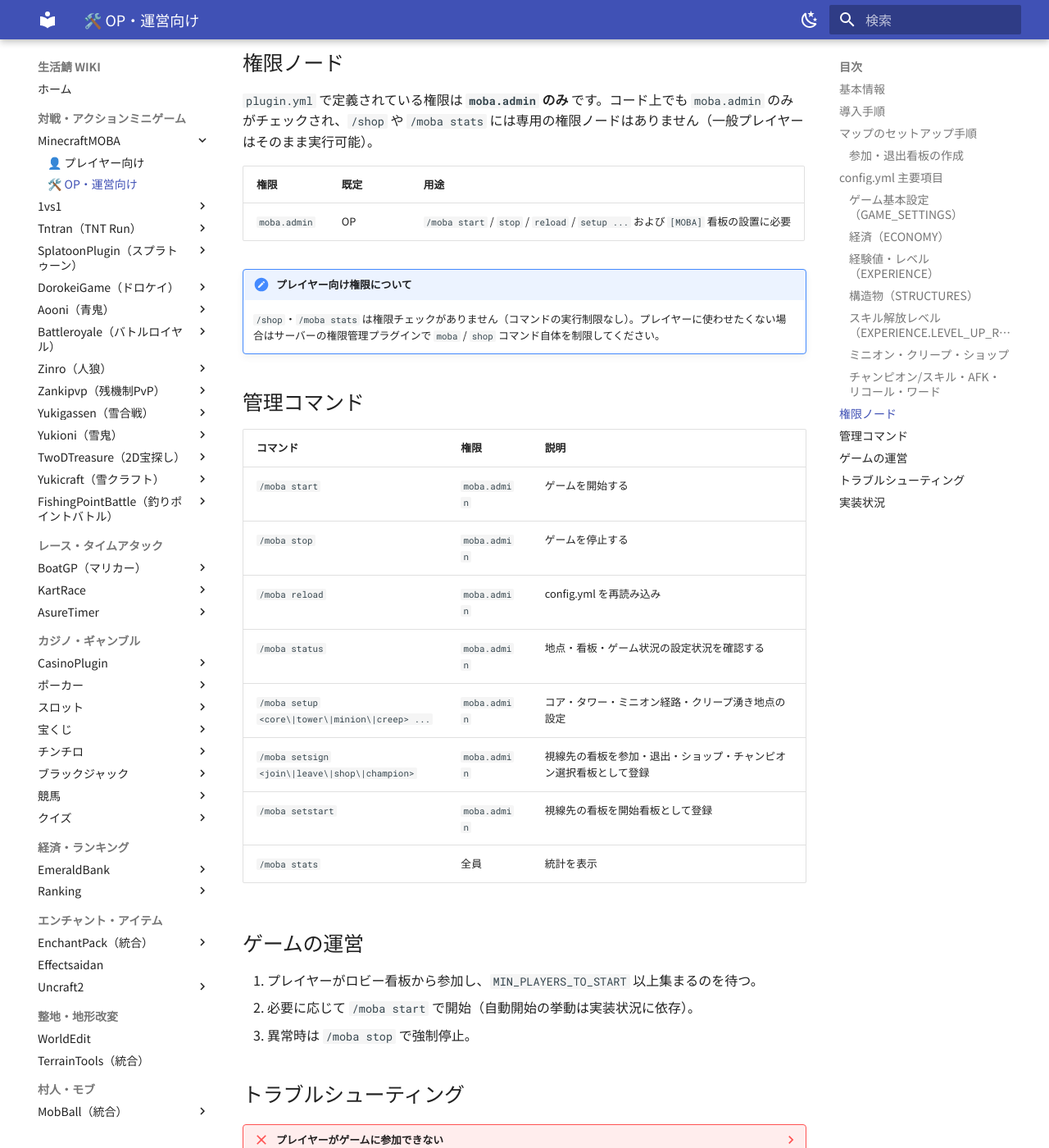
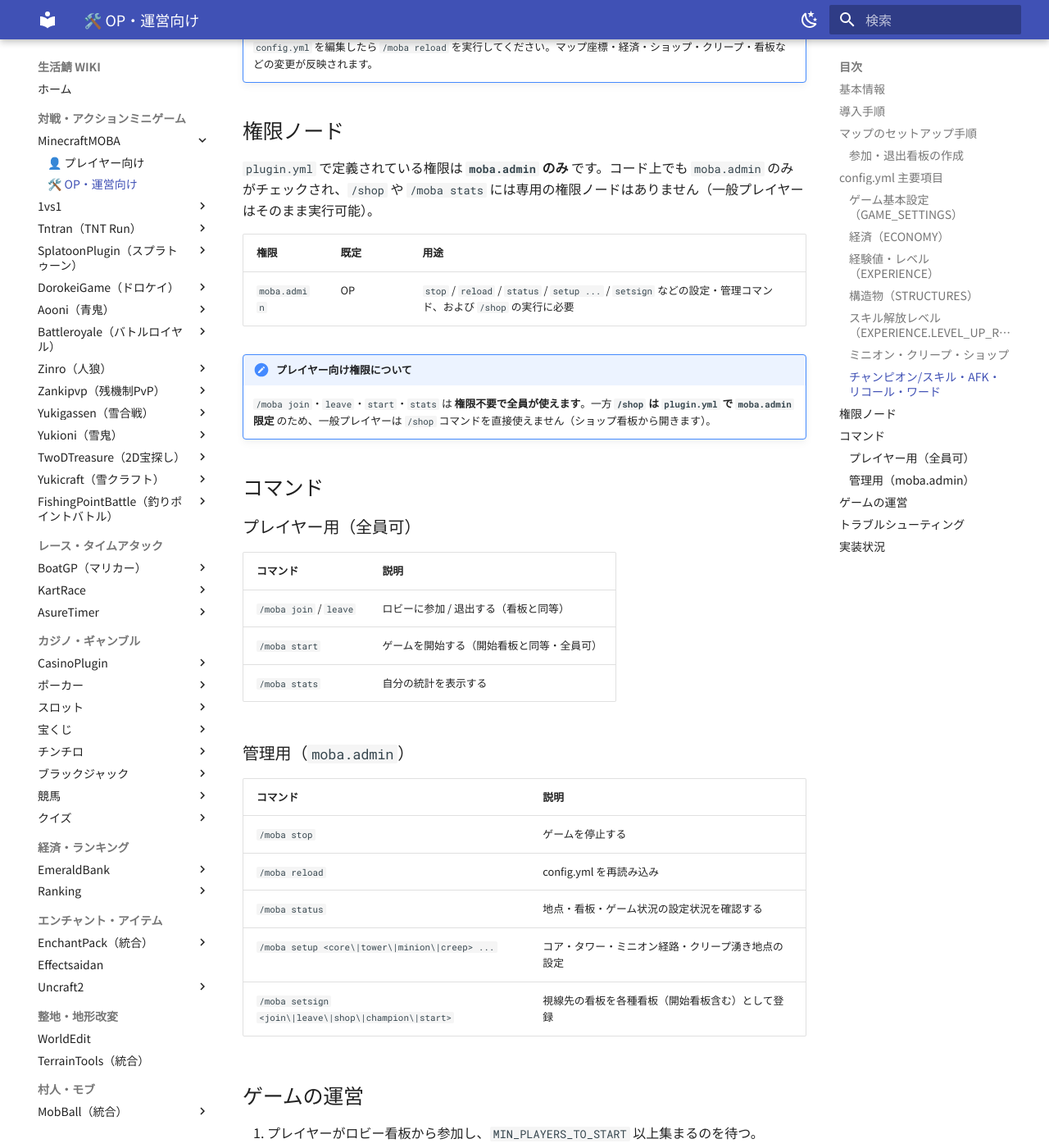
Before and after one commit to hennteko/seikatsu-wiki, an MkDocs documentation site: the page built from docs/minigames/minecraft-moba/op.md, in a window 1280 px wide and 1400 px high, scrolled down 6064 px. Shown: the whole window at 82% size. Built offline with MkDocs 1.6.1 and Material for MkDocs 9.7.7, drawn with Linux system fonts in a browser that asks for light colours; some of the changed text lies outside the part shown.

Commit message:
docs: MOBA setstart→setsign start統合・join/leave/start全員可・ショップ実態/ルーン名を訂正

````diff
--- a/docs/minigames/minecraft-moba/op.md
+++ b/docs/minigames/minecraft-moba/op.md
@@ -87,20 +87,18 @@ MinecraftMOBA の導入・マップ設定・config・権限・管理コマンド
 
 ロビーの導線として、看板をコマンドで登録します（`moba.admin` 権限が必要）。看板は **参加 / 退出 / ショップ / チャンピオン選択 / 開始** の5種類です。
 
-```text title="参加・退出・ショップ・チャンピオン選択看板を登録"
-/moba setsign <join|leave|shop|champion>
+```text title="看板を登録（5種類いずれか・看板を見て実行）"
+/moba setsign <join|leave|shop|champion|start>
 ```
 
-```text title="開始看板を登録（クリックでゲーム開始）"
-/moba setstart
-```
+看板の種類は **join（参加）/ leave（退出）/ shop（ショップ）/ champion（チャンピオン選択）/ start（開始）** の5種類で、いずれも `setsign` で登録します。
 
 1. 看板を設置する。
 2. 看板を見た状態（5ブロック以内）で上記コマンドを実行する。
 3. テキストはプラグインが自動で書き込みます。
 
-!!! note "チャンピオン選択看板と開始看板が追加されました"
-    プレイヤーは **チャンピオン選択看板** をクリックしてGUIでチャンピオンを選びます。**開始看板**（`/moba setstart`）はクリックでゲームを開始できます。手書き登録は廃止済みで、必ずコマンドで登録してください。`/moba status` で5種すべての登録状況を確認できます。
+!!! note "開始看板は setsign start で登録します"
+    開始看板は **`/moba setsign start`** で登録します（独立した `setstart` コマンドは廃止されました）。プレイヤーは **チャンピオン選択看板** をクリックしてGUIでチャンピオンを選び、**開始看板** をクリックでゲームを開始できます。手書き登録は廃止済みで、必ずコマンドで登録してください。`/moba status` で5種すべての登録状況を確認できます。
 
 ## config.yml 主要項目
 
@@ -139,7 +137,7 @@ MinecraftMOBA の導入・マップ設定・config・権限・管理コマンド
 |---|---|---|
 | `CORE.BASE_HEALTH` | 1000 | コアのHP |
 | `CORE.ATTACKABLE_REQUIREMENT` | ALL_TOWERS_DESTROYED | コア攻撃の条件 |
-| `TOWER.COUNT` | 5 | 1チームのタワー数 |
+| `TOWER.COUNT` | 2 | 1チームのタワー数（ARAM想定。既定マップは各2基。実際の数は `TOWERS` の設定数で決まる） |
 | `TOWER.BASE_HEALTH` | 300 | タワーのHP |
 | `TOWER.ATTACK_RANGE` | 15 | タワーの攻撃範囲（ブロック） |
 
@@ -153,7 +151,7 @@ MinecraftMOBA の導入・マップ設定・config・権限・管理コマンド
 
 - `MINION` … スポーン間隔（30秒）、有効レーン（既定 `LANE_MID` のみのARAM想定）、構成（ゾンビ3＋スケルトン2）、時間強化係数を設定。
 - `NEUTRAL_CREEPS` … 通常（ゾンビ）／バフ（アイアンゴーレム・撃破で力）／ボス（ウィザー・チーム強化）の有効化・HP・報酬・`SPAWN_LOCATIONS`・`RESPAWN_TIME` を設定。**`SPAWN_LOCATIONS` が空だとクリープが湧きません**（`/moba setup creep` で追加）。
-- `SHOP` … 武器・防具・消耗品・ワードは `SHOP.ITEMS` で定義。**ただしルーン（攻撃/守り/俊足/賢者/加速）の価格・効果はコード側にハードコードされており、config非連動** です（価格変更にはコード修正が必要）。
+- `SHOP` … **現バージョンの店の品揃えはコード側にハードコード**されており、`config.yml` の `SHOP.ITEMS` は読み込まれていません。実際の店には **剣4種・鉄防具4種・金リンゴ・ルーン5種（攻撃の宝珠/守りの宝珠/俊足のブーツ/賢者のオーブ/加速のルーン）の計14品** のみが並びます。`SHOP.ITEMS` に書いた弓・矢・各ポーション・革防具・ワード等は店に反映されないため、品揃え変更にはコード修正が必要です。
 
 ### チャンピオン/スキル・AFK・リコール・ワード
 
@@ -178,23 +176,30 @@ MinecraftMOBA の導入・マップ設定・config・権限・管理コマンド
 
 | 権限 | 既定 | 用途 |
 |---|---|---|
-| `moba.admin` | OP | `/moba start` / `stop` / `reload` / `setup ...` および `[MOBA]` 看板の設置に必要 |
+| `moba.admin` | OP | `stop` / `reload` / `status` / `setup ...` / `setsign` などの設定・管理コマンド、および `/shop` の実行に必要 |
 
 !!! note "プレイヤー向け権限について"
-    `/shop`・`/moba stats` は権限チェックがありません（コマンドの実行制限なし）。プレイヤーに使わせたくない場合はサーバーの権限管理プラグインで `moba` / `shop` コマンド自体を制限してください。
+    `/moba join`・`leave`・`start`・`stats` は **権限不要で全員が使えます**。一方 **`/shop` は `plugin.yml` で `moba.admin` 限定** のため、一般プレイヤーは `/shop` コマンドを直接使えません（ショップ看板から開きます）。
 
-## 管理コマンド
+## コマンド
 
-| コマンド | 権限 | 説明 |
-|---|---|---|
-| `/moba start` | `moba.admin` | ゲームを開始する |
-| `/moba stop` | `moba.admin` | ゲームを停止する |
-| `/moba reload` | `moba.admin` | config.yml を再読み込み |
-| `/moba status` | `moba.admin` | 地点・看板・ゲーム状況の設定状況を確認する |
-| `/moba setup <core\|tower\|minion\|creep> ...` | `moba.admin` | コア・タワー・ミニオン経路・クリープ湧き地点の設定 |
-| `/moba setsign <join\|leave\|shop\|champion>` | `moba.admin` | 視線先の看板を参加・退出・ショップ・チャンピオン選択看板として登録 |
-| `/moba setstart` | `moba.admin` | 視線先の看板を開始看板として登録 |
-| `/moba stats` | 全員 | 統計を表示 |
+### プレイヤー用（全員可）
+
+| コマンド | 説明 |
+|---|---|
+| `/moba join` / `leave` | ロビーに参加 / 退出する（看板と同等） |
+| `/moba start` | ゲームを開始する（開始看板と同等・全員可） |
+| `/moba stats` | 自分の統計を表示する |
+
+### 管理用（`moba.admin`）
+
+| コマンド | 説明 |
+|---|---|
+| `/moba stop` | ゲームを停止する |
+| `/moba reload` | config.yml を再読み込み |
+| `/moba status` | 地点・看板・ゲーム状況の設定状況を確認する |
+| `/moba setup <core\|tower\|minion\|creep> ...` | コア・タワー・ミニオン経路・クリープ湧き地点の設定 |
+| `/moba setsign <join\|leave\|shop\|champion\|start>` | 視線先の看板を各種看板（開始看板含む）として登録 |
 
 ## ゲームの運営
 
````
Also changed, not shown: docs/minigames/minecraft-moba/player.md (+18 -31 lines).
